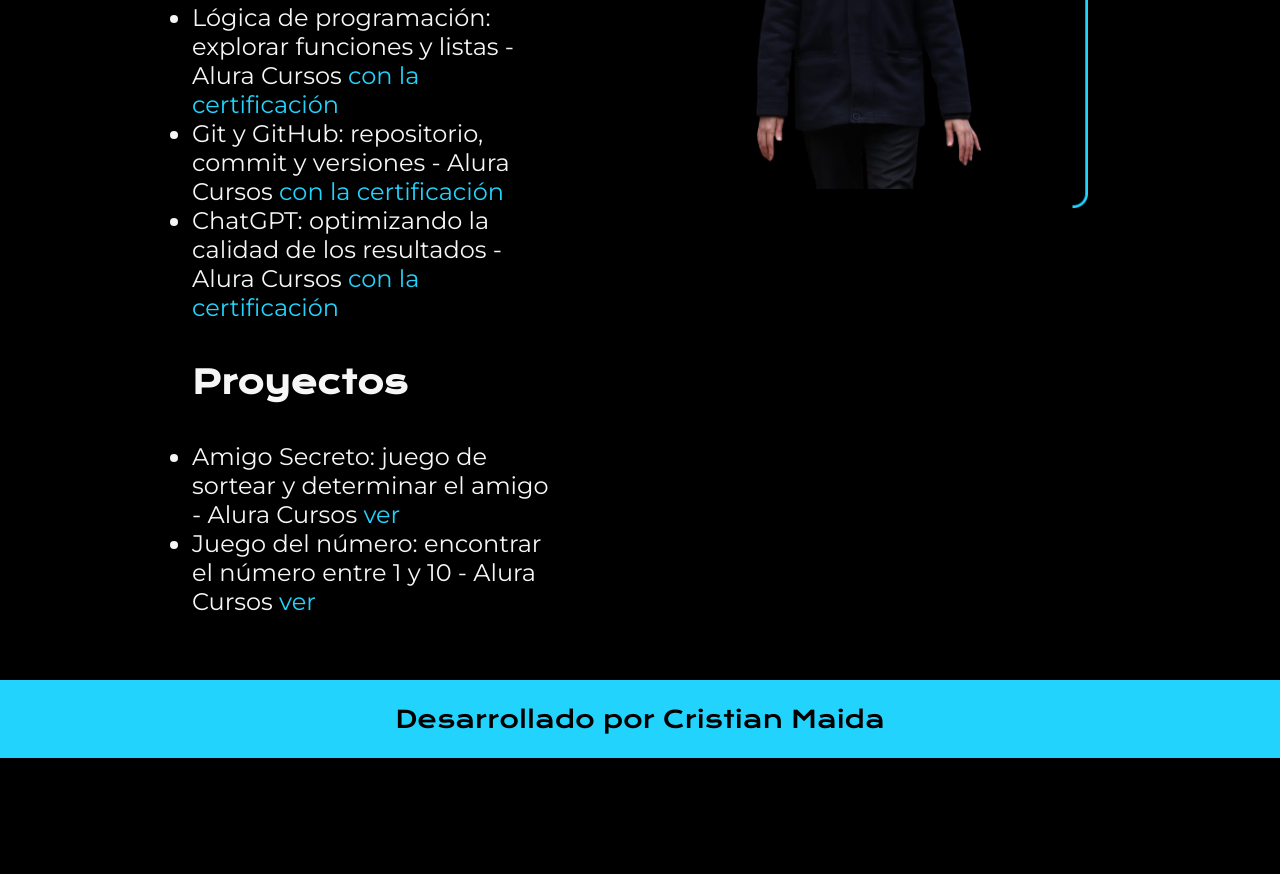
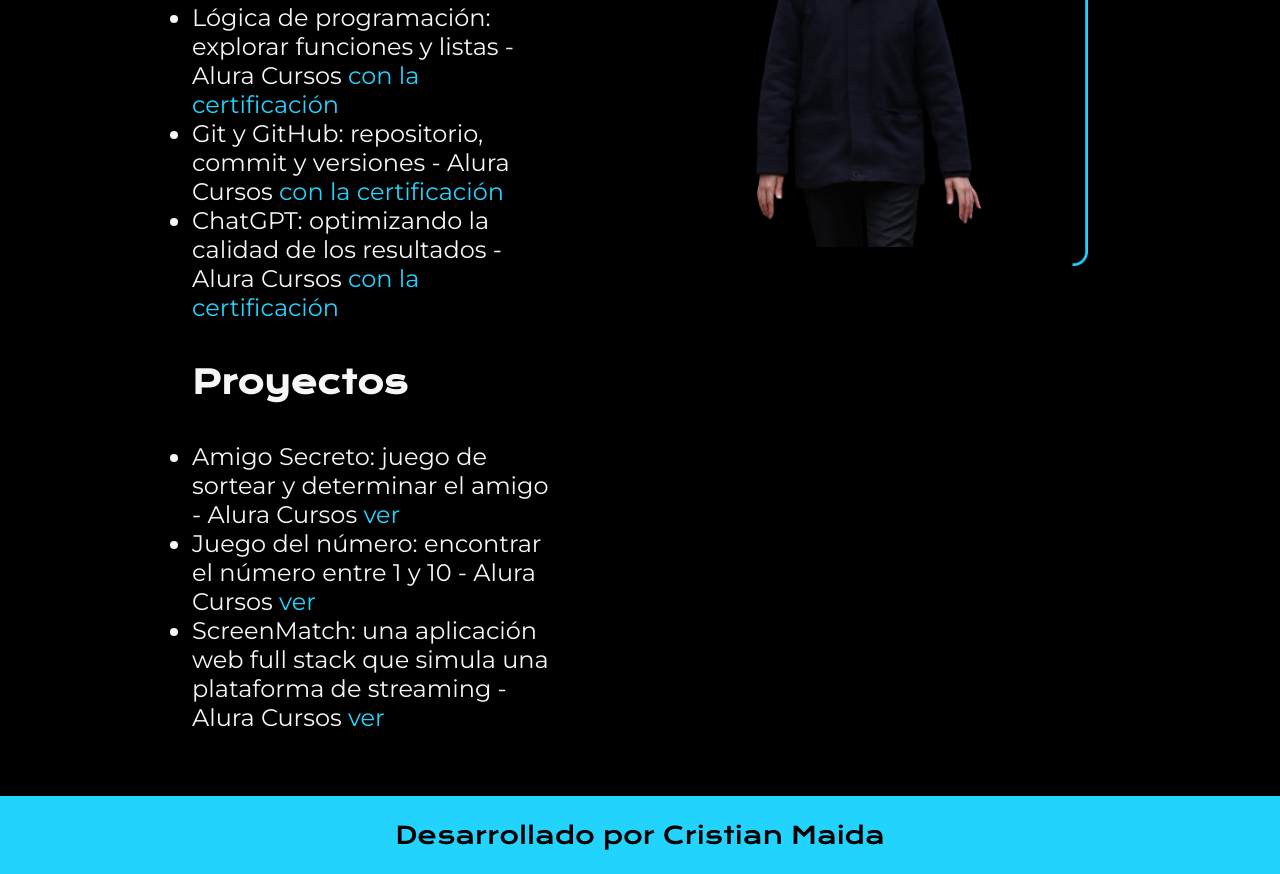
Before and after one commit to CristianEstMaida/Portfolio, a plain HTML site: page curriculum.html in a window 1280 px wide. Shown: the part 777-1651 px from the top of the page. Before the commit the page ends 1535 px from the top, so only its background shows below. Drawn offline with nearby package versions, Linux system fonts and the light colour scheme.

Commit message:
Update curriculum.html

```diff
--- a/curriculum.html
+++ b/curriculum.html
@@ -49,6 +49,7 @@
                     <ul class="presentacion__contenido__texto">
                         <li>Amigo Secreto: juego de sortear y determinar el amigo - Alura Cursos <a href="https://cristianestmaida.github.io/amigo-secreto/">ver</a> </li>
                         <li>Juego del número: encontrar el número entre 1 y 10 - Alura Cursos <a href="https://cristianestmaida.github.io/juego-del-numero-secreto/">ver</a></li>
+                        <li>ScreenMatch: una aplicación web full stack que simula una plataforma de streaming - Alura Cursos <a href="https://screenmatch-ebon.vercel.app/">ver</a></li>
                         <!-- <li>Gif Expert App: una pequeña aplicación hecha en React con Hooks para buscar y mostrar gifs animados - Udemy <a href="https://cristianestmaida.github.io/gif-expert-app/">ver</a></li> -->
                     </ul>
                 </div>
```
